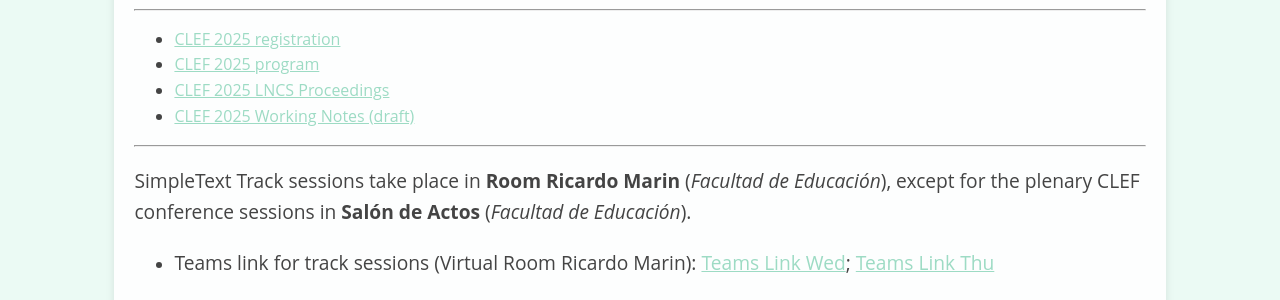
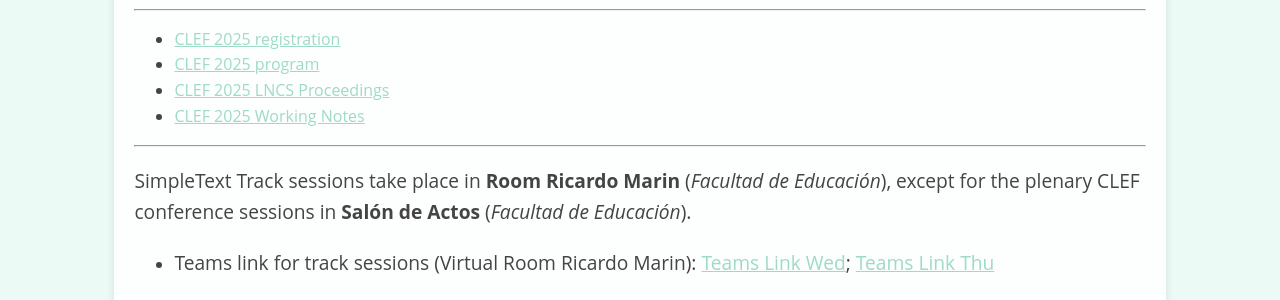
Before and after one commit to simpletext-madics/2025, a Jekyll site: the page built from program.md, in a window 1280 px wide and 900 px high, scrolled down 382 px. Shown: the part 155-455 px from the top of the window. Built offline with Jekyll 4.4.1, drawn with Linux system fonts in a browser that asks for light colours; part of the change alters nothing that is shown.

Commit message:
Update program.md
Updated CEUR.

```diff
--- a/program.md
+++ b/program.md
@@ -10,7 +10,7 @@ title: Program
 * [CLEF 2025 registration](https://clef2025.clef-initiative.eu/index.php?page=Pages/registrationConference.html)
 * [CLEF 2025 program](https://clef2025.clef-initiative.eu/index.php?page=Pages/programme.html)
 * [CLEF 2025 LNCS Proceedings](https://doi.org/10.1007/978-3-032-04354-2)
-* [CLEF 2025 Working Notes (draft)](https://www.dei.unipd.it/~faggioli/temp/clef2025/)
+* [CLEF 2025 Working Notes](https://ceur-ws.org/Vol-4038/)
 
 ------------------------------------------------------------
 
@@ -43,14 +43,16 @@ SimpleText Track sessions take place in **Room Ricardo Marin** (_Facultad de Edu
 > **Bio**: Horacio Saggion has made pioneering contributions to automatic text simplification, a field in which he has combined deep research with socially impactful applications. He authored the seminal book Automatic Text Simplification (2017). He led the development of Simplext, the first large-scale Spanish simplification system, recognized for improving access to information for people with cognitive disabilities and language learners. His work extends beyond simplification to areas such as summarization, information extraction, and text mining. More generally, he made key contributions advancing accessible NLP technologies that make complex texts in domains like news, finance, and science easier to understand.
 
 * **15:00 - 15:45** CLEF 2024 SimpleText Task Overviews:
+<!-- https://www.dei.unipd.it/~faggioli/temp/clef2025/ -->
+<!-- https://ceur-ws.org/Vol-4038/ -->
 
 * Jan Bakker, Benjamin Vendeville, Liana Ermakova, **Jaap Kamps**
 _Overview of the CLEF 2025 SimpleText Task 1: Simplify Scientific Text_, 4150-4167
-([Paper](https://www.dei.unipd.it/~faggioli/temp/clef2025/paper_344.pdf), [Slides](slides/CLEF25SimpleText_Task_Overview.pdf)).
+([Paper](https://ceur-ws.org/Vol-4038/paper_344.pdf), [Slides](slides/CLEF25SimpleText_Task_Overview.pdf)).
 
 * **Benjamin Vendeville**, Jan Bakker, Hosein Azarbonyad, Liana Ermakova, Jaap Kamps
 _Overview of the CLEF 2025 SimpleText Task 2: Identify and Avoid Hallucination_, 4168-4186
-([Paper](https://www.dei.unipd.it/~faggioli/temp/clef2025/paper_345.pdf), [Slides](slides/CLEF25SimpleText_Task_Overview.pdf)).
+([Paper](https://ceur-ws.org/Vol-4038/paper_345.pdf), [Slides](slides/CLEF25SimpleText_Task_Overview.pdf)).
 
 ### SimpleText Session 2/3 (Room Ricardo Marin)
 
@@ -58,31 +60,31 @@ _Overview of the CLEF 2025 SimpleText Task 2: Identify and Avoid Hallucination_,
 
 * **Jaime Collado-Montañez**, Jenny Alexandra Ortiz-Zambrano, César Espin-Riofrio, Arturo Montejo-Ráez
 _SINAI in SimpleText CLEF 2025: Simplifying Biomedical Scientific Texts and Identifying Hallucinations Using GPT-4.1 and Pattern Detection_, 4207-4221
-([Paper](https://www.dei.unipd.it/~faggioli/temp/clef2025/paper_348.pdf), [Slides](slides/CLEF25SimpleText-SINAI.pdf)).
+([Paper](https://ceur-ws.org/Vol-4038/paper_348.pdf), [Slides](slides/CLEF25SimpleText-SINAI.pdf)).
 
 * **Ygor Gallina**, Tania Jiménez, Stéphane Huet
 _University of Avignon at the CLEF 2025 SimpleText Track: Guided Medical Abstract Simplification_, 4245-4257
-([Paper](https://www.dei.unipd.it/~faggioli/temp/clef2025/paper_351.pdf), [Slides](slides/CLEF25SimpleText-LIA.pdf)).
+([Paper](https://ceur-ws.org/Vol-4038/paper_351.pdf), [Slides](slides/CLEF25SimpleText-LIA.pdf)).
 
 * Nico Hofmann, Julian Dauenhauer, Nils Ole Dietzler, Idehen Daniel Idahor, **Christin Katharina Kreutz**
 _THM@SimpleText 2025 - Task 1.1: Revisiting Text Simplification based on Complex Terms for Non-Experts_, 4258-4267
-([Paper](https://www.dei.unipd.it/~faggioli/temp/clef2025/paper_352.pdf), [Slides](slides/CLEF25SimpleText-THM.pdf)).
+([Paper](https://ceur-ws.org/Vol-4038/paper_352.pdf), [Slides](slides/CLEF25SimpleText-THM.pdf)).
 
 * **Primoz Kocbek**, Gregor Stiglic
 _UM_FHS at the CLEF 2025 SimpleText Track: Comparing No-Context and Fine-Tune Approaches for GPT-4.1 Models in Sentence and Document-Level Text Simplification_, 4283-4292
-([Paper](https://www.dei.unipd.it/~faggioli/temp/clef2025/paper_354.pdf), [Slides](slides/CLEF25SimpleText-UM_FHS.pdf)).
+([Paper](https://ceur-ws.org/Vol-4038/paper_354.pdf), [Slides](slides/CLEF25SimpleText-UM_FHS.pdf)).
 
 * **Anya Amel Nait Djoudi**, Sarah Nouali, Mohsine Aabid, Ismail Badache, Adrian-Gabriel Chifu, Patrice Bellot
 _LIS at SimpleText 2025: Enhancing Scientific Text Accessibility with LLMs and Retrieval-Augmented Generation_, 4330-4337
-([Paper](https://www.dei.unipd.it/~faggioli/temp/clef2025/paper_358.pdf), [Slides](slides/CLEF25SimpleText-LIS.pdf)).
+([Paper](https://ceur-ws.org/Vol-4038/paper_358.pdf), [Slides](slides/CLEF25SimpleText-LIS.pdf)).
 
 * Taiki Papandreou, **Jan Bakker**, Jaap Kamps
 _University of Amsterdam at the CLEF 2025 SimpleText Track_, 4338-4344
-([Paper](https://www.dei.unipd.it/~faggioli/temp/clef2025/paper_359.pdf), [Slides](slides/CLEF25SimpleText-UvA.pdf)).
+([Paper](https://ceur-ws.org/Vol-4038/paper_359.pdf), [Slides](slides/CLEF25SimpleText-UvA.pdf)).
 
 * **Marvin M. Agüero-Torales**, Carlos Rodríguez Abellán, Carlos A. Castaño Moraga
 _Sentence-level Scientific Text Simplification With Just a Pinch of Data_, 4187-4192
-([Paper](https://www.dei.unipd.it/~faggioli/temp/clef2025/paper_346.pdf), [Slides](slides/CLEF25SimpleText-Fujitsu.pdf)).
+([Paper](https://ceur-ws.org/Vol-4038/paper_346.pdf), [Slides](slides/CLEF25SimpleText-Fujitsu.pdf)).
 
 ## Thursday 11th September
 
@@ -92,29 +94,29 @@ _Sentence-level Scientific Text Simplification With Just a Pinch of Data_, 4187-
 
 * **Benjamin Vendeville**, Liana Ermakova, Pierre De Loor, Jaap Kamps
 _UBOnlp Report at the SimpleText lab of CLEF 2025_, 4345-4357
-([Paper](https://www.dei.unipd.it/~faggioli/temp/clef2025/paper_360.pdf), [Slides](slides/CLEF25SimpleText-UBO.pdf)).
+([Paper](https://ceur-ws.org/Vol-4038/paper_360.pdf), [Slides](slides/CLEF25SimpleText-UBO.pdf)).
 
 * 📶 **Krishna Chaitanya Marturi**, Heba H. Elwazzan _DS@GT at CLEF 2025 SimpleText_ (one slot for both tasks):
 
     * Krishna Chaitanya Marturi, Heba H. Elwazzan
     _Hallucination Detection and Mitigation in Scientific Text Simplification using Ensemble Approaches: DS@GT at CLEF 2025 SimpleText_, 4306-4319
-    ([Paper](https://www.dei.unipd.it/~faggioli/temp/clef2025/paper_356.pdf)).
+    ([Paper](https://ceur-ws.org/Vol-4038/paper_356.pdf)).
 
     * Krishna Chaitanya Marturi, Heba H. Elwazzan
     _LLM-Guided Planning and Summary-Based Scientific Text Simplification: DS@GT at CLEF 2025 SimpleText_, 4320-4329
-    ([Paper](https://www.dei.unipd.it/~faggioli/temp/clef2025/paper_357.pdf)).
+    ([Paper](https://ceur-ws.org/Vol-4038/paper_357.pdf)).
 
 * 📶 **Nicholas Largey**, Deiby Wu, Behrooz Mansouri
 _AIIRLab Systems for CLEF 2025 SimpleText: Cross-Encoders to Avoid Spurious Generation_, 4293-4305
-([Paper](https://www.dei.unipd.it/~faggioli/temp/clef2025/paper_355.pdf)).
+([Paper](https://ceur-ws.org/Vol-4038/paper_355.pdf)).
 
 * 📶 **Ansh Vora**, Tanish Chaudhari, Sanjeev Hotha, Sheetal Sonawane
 _S-3 Pipeline for Biomedical Text Simplification_, 4358-4369
-([Paper](https://www.dei.unipd.it/~faggioli/temp/clef2025/paper_361.pdf), [Slides](slides/CLEF25SimpleText-PICT.pdf)).
+([Paper](https://ceur-ws.org/Vol-4038/paper_361.pdf), [Slides](slides/CLEF25SimpleText-PICT.pdf)).
 
 * Stéphane Huet, **Eric Sanjuan**
 _A Benchmark Collection for Assessing Scholarly Search by Non-Educated Users_, 4268-4282
-([Paper](https://www.dei.unipd.it/~faggioli/temp/clef2025/paper_353.pdf), [Slides](slides/CLEF25SimpleText-Avignon.pdf)).
+([Paper](https://ceur-ws.org/Vol-4038/paper_353.pdf), [Slides](slides/CLEF25SimpleText-Avignon.pdf)).
 
 * (Time for additional talks, depending on demand, from the SimpleText track.)
 
@@ -148,72 +150,72 @@ Simplify Scientific Text (and Nothing More) (SimpleText)
 
 * Jan Bakker, Benjamin Vendeville, Liana Ermakova, Jaap Kamps
 _Overview of the CLEF 2025 SimpleText Task 1: Simplify Scientific Text_, 4150-4167
-([Paper](https://www.dei.unipd.it/~faggioli/temp/clef2025/paper_344.pdf)).
+([Paper](https://ceur-ws.org/Vol-4038/paper_344.pdf)).
 
 * Benjamin Vendeville, Jan Bakker, Hosein Azarbonyad, Liana Ermakova, Jaap Kamps
 _Overview of the CLEF 2025 SimpleText Task 2: Identify and Avoid Hallucination_, 4168-4186
-([Paper](https://www.dei.unipd.it/~faggioli/temp/clef2025/paper_345.pdf)).
+([Paper](https://ceur-ws.org/Vol-4038/paper_345.pdf)).
 
 * Marvin M. Agüero-Torales, Carlos Rodríguez Abellán, Carlos A. Castaño Moraga
 _Sentence-level Scientific Text Simplification With Just a Pinch of Data_, 4187-4192
-([Paper](https://www.dei.unipd.it/~faggioli/temp/clef2025/paper_346.pdf)).
+([Paper](https://ceur-ws.org/Vol-4038/paper_346.pdf)).
 
 * Georgios Arampatzis, Avi Arampatzis
 _DUTH at CLEF 2025 SimpleText Track: Tackling Scientific Text Simplification and Hallucination Detection_, 4193-4206
-([Paper](https://www.dei.unipd.it/~faggioli/temp/clef2025/paper_347.pdf)).
+([Paper](https://ceur-ws.org/Vol-4038/paper_347.pdf)).
 
 * Jaime Collado-Montañez, Jenny Alexandra Ortiz-Zambrano, César Espin-Riofrio, Arturo Montejo-Ráez
 _SINAI in SimpleText CLEF 2025: Simplifying Biomedical Scientific Texts and Identifying Hallucinations Using GPT-4.1 and Pattern Detection_, 4207-4221
-([Paper](https://www.dei.unipd.it/~faggioli/temp/clef2025/paper_348.pdf)).
+([Paper](https://ceur-ws.org/Vol-4038/paper_348.pdf)).
 
 * Arya Adwait Dongre, Ankita Vaadiraaju, Anand Kumar Madasamy
 _NITK SCaLAR Lab at the CLEF 2025 SimpleText Track: Transformer-Based Models for Biomedical Sentence Simplification (Task 1.1)_, 4222-4236
-([Paper](https://www.dei.unipd.it/~faggioli/temp/clef2025/paper_349.pdf)).
+([Paper](https://ceur-ws.org/Vol-4038/paper_349.pdf)).
 
 * Stergio Eugin, Beulah A, Sathvikha V, Sangamithra V
 _RECAIDSTechTitans at CLEF 2025: Simplifying Scientific Text and Identifying Spurious Sentences using T5_, 4237-4244
-([Paper](https://www.dei.unipd.it/~faggioli/temp/clef2025/paper_350.pdf)).
+([Paper](https://ceur-ws.org/Vol-4038/paper_350.pdf)).
 
 * Ygor Gallina, Tania Jiménez, Stéphane Huet
 _University of Avignon at the CLEF 2025 SimpleText Track: Guided Medical Abstract Simplification_, 4245-4257
-([Paper](https://www.dei.unipd.it/~faggioli/temp/clef2025/paper_351.pdf)).
+([Paper](https://ceur-ws.org/Vol-4038/paper_351.pdf)).
 
 * Nico Hofmann, Julian Dauenhauer, Nils Ole Dietzler, Idehen Daniel Idahor, Christin Katharina Kreutz
 _THM@SimpleText 2025 - Task 1.1: Revisiting Text Simplification based on Complex Terms for Non-Experts_, 4258-4267
-([Paper](https://www.dei.unipd.it/~faggioli/temp/clef2025/paper_352.pdf)).
+([Paper](https://ceur-ws.org/Vol-4038/paper_352.pdf)).
 
 * Stéphane Huet, Eric Sanjuan
 _A Benchmark Collection for Assessing Scholarly Search by Non-Educated Users_, 4268-4282
-([Paper](https://www.dei.unipd.it/~faggioli/temp/clef2025/paper_353.pdf)).
+([Paper](https://ceur-ws.org/Vol-4038/paper_353.pdf)).
 
 * Primoz Kocbek, Gregor Stiglic
 _UM_FHS at the CLEF 2025 SimpleText Track: Comparing No-Context and Fine-Tune Approaches for GPT-4.1 Models in Sentence and Document-Level Text Simplification_, 4283-4292
-([Paper](https://www.dei.unipd.it/~faggioli/temp/clef2025/paper_354.pdf)).
+([Paper](https://ceur-ws.org/Vol-4038/paper_354.pdf)).
 
 * Nicholas Largey, Deiby Wu, Behrooz Mansouri
 _AIIRLab Systems for CLEF 2025 SimpleText: Cross-Encoders to Avoid Spurious Generation_, 4293-4305
-([Paper](https://www.dei.unipd.it/~faggioli/temp/clef2025/paper_355.pdf)).
+([Paper](https://ceur-ws.org/Vol-4038/paper_355.pdf)).
 
 * Krishna Chaitanya Marturi, Heba H. Elwazzan
 _Hallucination Detection and Mitigation in Scientific Text Simplification using Ensemble Approaches: DS@GT at CLEF 2025 SimpleText_, 4306-4319
-([Paper](https://www.dei.unipd.it/~faggioli/temp/clef2025/paper_356.pdf)).
+([Paper](https://ceur-ws.org/Vol-4038/paper_356.pdf)).
 
 * Krishna Chaitanya Marturi, Heba H. Elwazzan
 _LLM-Guided Planning and Summary-Based Scientific Text Simplification: DS@GT at CLEF 2025 SimpleText_, 4320-4329
-([Paper](https://www.dei.unipd.it/~faggioli/temp/clef2025/paper_357.pdf)).
+([Paper](https://ceur-ws.org/Vol-4038/paper_357.pdf)).
 
 * Anya Amel Nait Djoudi, Sarah Nouali, Mohsine Aabid, Ismail Badache, Adrian-Gabriel Chifu, Patrice Bellot
 _LIS at SimpleText 2025: Enhancing Scientific Text Accessibility with LLMs and Retrieval-Augmented Generation_, 4330-4337
-([Paper](https://www.dei.unipd.it/~faggioli/temp/clef2025/paper_358.pdf)).
+([Paper](https://ceur-ws.org/Vol-4038/paper_358.pdf)).
 
 * Taiki Papandreou, Jan Bakker, Jaap Kamps
 _University of Amsterdam at the CLEF 2025 SimpleText Track_, 4338-4344
-([Paper](https://www.dei.unipd.it/~faggioli/temp/clef2025/paper_359.pdf)).
+([Paper](https://ceur-ws.org/Vol-4038/paper_359.pdf)).
 
 * Benjamin Vendeville, Liana Ermakova, Pierre De Loor, Jaap Kamps
 _UBOnlp Report at the SimpleText lab of CLEF 2025_, 4345-4357
-([Paper](https://www.dei.unipd.it/~faggioli/temp/clef2025/paper_360.pdf)).
+([Paper](https://ceur-ws.org/Vol-4038/paper_360.pdf)).
 
 * Ansh Vora, Tanish Chaudhari, Sanjeev Hotha, Sheetal Sonawane
 _S-3 Pipeline for Biomedical Text Simplification_, 4358-4369
-([Paper](https://www.dei.unipd.it/~faggioli/temp/clef2025/paper_361.pdf)).
+([Paper](https://ceur-ws.org/Vol-4038/paper_361.pdf)).
```
